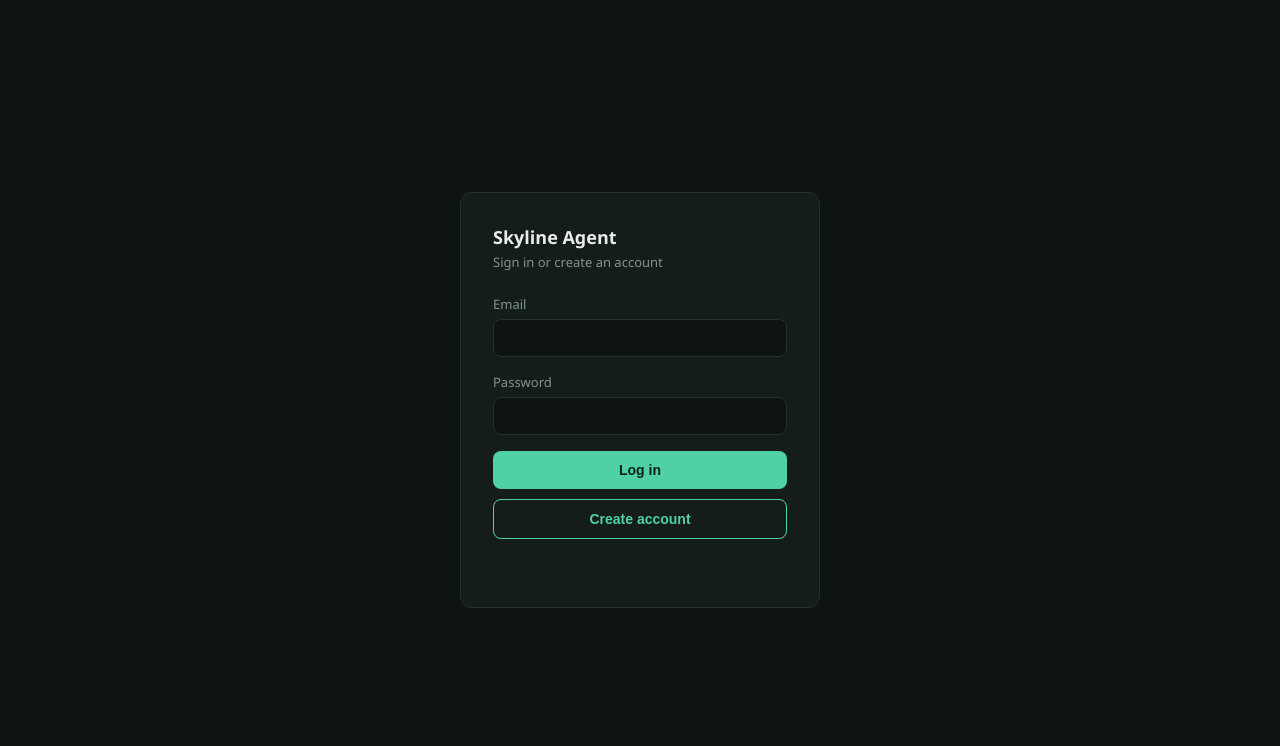
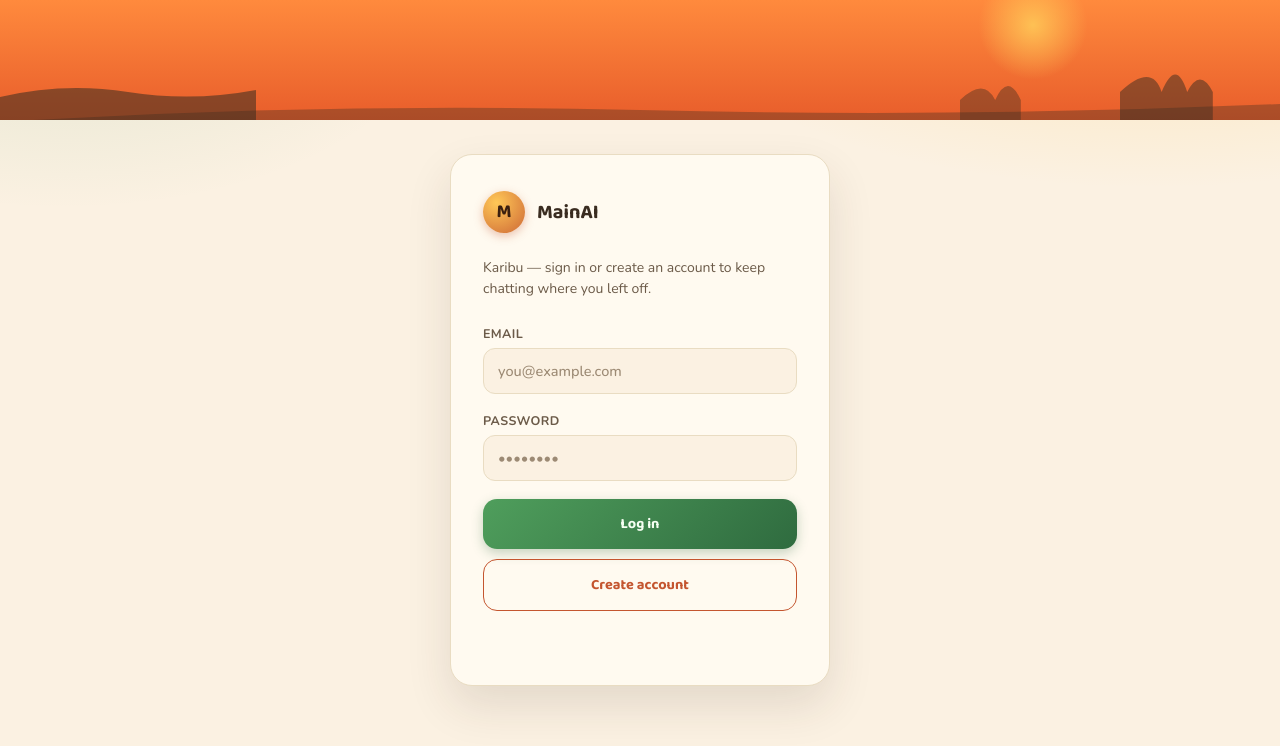
Before and after one commit to Timothyke/Questions-agent, a website: page public/login.html in a window 1280 px wide. Drawn offline with nearby package versions, Linux system fonts and the light colour scheme.

Commit message:
Add Supabase login, auth-protected chat, and persistent conversation history

```diff
--- a/public/login.html
+++ b/public/login.html
@@ -2,107 +2,220 @@
 <html lang="en">
 <head>
 <meta charset="UTF-8">
-<meta name="viewport" content="width=device-width, initial-scale=1.0">
-<title>Log in — Skyline Agent</title>
+<meta name="viewport" content="width=device-width, initial-scale=1.0, viewport-fit=cover">
+<title>Log in — MainAI</title>
+
+<link rel="preconnect" href="https://fonts.googleapis.com">
+<link href="https://fonts.googleapis.com/css2?family=Baloo+2:wght@500;600;700;800&family=Nunito:wght@400;500;600;700&display=swap" rel="stylesheet">
 <script src="https://cdn.jsdelivr.net/npm/@supabase/supabase-js@2"></script>
+
 <style>
   :root {
-    --bg: #0e1414;
-    --panel: #151c1c;
-    --line: #26312f;
-    --text: #e8ede9;
-    --muted: #7f9490;
-    --accent: #4fd1a5;
+    --sand: #fbf1e2;
+    --sand-deep: #f3e3c9;
+    --cream: #fffaf0;
+    --bark: #3a2c20;
+    --bark-soft: #6b5a48;
+    --muted: #9c8a74;
+    --sunset: #ff8a3d;
+    --sunset-deep: #e85d2b;
+    --sun: #ffc857;
+    --acacia: #2f6b3f;
+    --leaf: #4f9e5c;
+    --leaf-dim: rgba(79,158,92,0.14);
+    --earth: #c4552f;
+    --earth-dim: rgba(196,85,47,0.12);
+    --line: #e9dcc2;
+    --danger: #d64545;
+    --danger-dim: #fdf1f1;
   }
-  * { box-sizing: border-box; }
+
+  * { box-sizing: border-box; margin: 0; padding: 0; }
+
   body {
-    margin: 0;
-    background: var(--bg);
-    color: var(--text);
-    font-family: "Segoe UI", system-ui, sans-serif;
-    height: 100vh;
+    background:
+      radial-gradient(900px 420px at 90% -8%, rgba(255,200,87,0.35), transparent 60%),
+      radial-gradient(700px 380px at 5% 0%, rgba(79,158,92,0.14), transparent 55%),
+      var(--sand);
+    color: var(--bark);
+    font-family: 'Nunito', -apple-system, BlinkMacSystemFont, "Segoe UI", Roboto, sans-serif;
+    min-height: 100vh;
+    display: flex;
+    flex-direction: column;
+  }
+
+  .savanna-band {
+    position: relative;
+    height: 120px;
+    flex-shrink: 0;
+    background: linear-gradient(180deg, var(--sunset) 0%, var(--sunset-deep) 100%);
+    overflow: hidden;
+  }
+  .savanna-band svg { position: absolute; bottom: -2px; left: 0; width: 100%; height: 80px; }
+  .savanna-band .sun-glow {
+    position: absolute;
+    top: -30px; right: 15%;
+    width: 110px; height: 110px;
+    border-radius: 50%;
+    background: radial-gradient(circle, var(--sun), transparent 70%);
+    opacity: 0.9;
+  }
+
+  main {
+    flex: 1;
     display: flex;
     align-items: center;
     justify-content: center;
+    padding: 30px 20px 60px;
+    margin-top: -50px;
   }
+
   .card {
-    background: var(--panel);
+    background: var(--cream);
     border: 1px solid var(--line);
-    border-radius: 12px;
-    padding: 32px;
+    border-radius: 22px;
+    padding: 36px 32px;
     width: 100%;
-    max-width: 360px;
+    max-width: 380px;
+    box-shadow: 0 20px 45px rgba(58,44,32,0.12);
   }
+
+  .brand {
+    display: flex;
+    align-items: center;
+    gap: 12px;
+    margin-bottom: 24px;
+  }
+
+  .logo-mark {
+    width: 42px; height: 42px;
+    border-radius: 50%;
+    background: radial-gradient(circle at 32% 28%, var(--sun), var(--earth) 120%);
+    display: flex; align-items: center; justify-content: center;
+    font-family: 'Baloo 2', sans-serif;
+    font-weight: 700;
+    font-size: 19px;
+    color: #3a1f0f;
+    flex-shrink: 0;
+    box-shadow: 0 3px 10px rgba(196,85,47,0.35);
+  }
+
   h1 {
-    font-size: 18px;
-    margin: 0 0 4px;
+    font-family: 'Baloo 2', sans-serif;
+    font-size: 20px;
+    font-weight: 700;
+    color: var(--bark);
   }
+
   p.sub {
-    color: var(--muted);
-    font-size: 13px;
-    margin: 0 0 24px;
+    color: var(--bark-soft);
+    font-size: 14px;
+    margin-bottom: 26px;
+    line-height: 1.5;
   }
+
   label {
-    font-size: 13px;
-    color: var(--muted);
+    font-size: 12.5px;
+    font-weight: 700;
+    color: var(--bark-soft);
+    text-transform: uppercase;
+    letter-spacing: 0.03em;
     display: block;
     margin-bottom: 6px;
   }
+
   input {
     width: 100%;
-    background: #0e1414;
-    border: 1px solid var(--line);
-    color: var(--text);
-    padding: 10px 12px;
-    border-radius: 8px;
-    font-size: 14px;
-    margin-bottom: 16px;
+    background: var(--sand);
+    border: 1.5px solid var(--line);
+    color: var(--bark);
+    padding: 12px 14px;
+    border-radius: 12px;
+    font-family: 'Nunito', sans-serif;
+    font-size: 14.5px;
+    font-weight: 500;
+    margin-bottom: 18px;
     outline: none;
+    transition: border-color 0.2s, box-shadow 0.2s;
   }
-  input:focus { border-color: var(--accent); }
+  input::placeholder { color: var(--muted); }
+  input:focus {
+    border-color: var(--leaf);
+    box-shadow: 0 0 0 3px var(--leaf-dim);
+  }
+
   button {
     width: 100%;
-    background: var(--accent);
-    color: #06231a;
     border: none;
-    padding: 11px;
-    border-radius: 8px;
-    font-weight: 600;
-    font-size: 14px;
+    padding: 13px;
+    border-radius: 14px;
+    font-weight: 700;
+    font-size: 14.5px;
     cursor: pointer;
+    font-family: 'Baloo 2', sans-serif;
     margin-bottom: 10px;
+    transition: transform 0.12s ease, box-shadow 0.12s ease;
   }
-  button.secondary {
+  button:active { transform: scale(0.97); }
+
+  #login-btn {
+    background: linear-gradient(135deg, var(--leaf), var(--acacia));
+    color: #f5fff2;
+    box-shadow: 0 4px 12px rgba(47,107,63,0.28);
+  }
+  #login-btn:hover { box-shadow: 0 6px 16px rgba(47,107,63,0.35); transform: translateY(-1px); }
+
+  #signup-btn {
     background: transparent;
-    color: var(--accent);
-    border: 1px solid var(--accent);
+    color: var(--earth);
+    border: 1.5px solid var(--earth);
   }
+  #signup-btn:hover { background: var(--earth-dim); }
+
   #status {
     font-size: 13px;
-    color: var(--muted);
+    color: var(--bark-soft);
     min-height: 18px;
-    margin-top: 8px;
+    margin-top: 10px;
+    text-align: center;
+    font-weight: 600;
+    line-height: 1.5;
   }
-  #status.error { color: #e07a7a; }
+  #status.error { color: var(--danger); }
 </style>
 </head>
 <body>
 
+<div class="savanna-band">
+  <div class="sun-glow"></div>
+  <svg viewBox="0 0 800 80" preserveAspectRatio="none" xmlns="http://www.w3.org/2000/svg">
+    <path d="M0,80 L0,55 Q40,40 80,50 T160,48 L160,80 Z" fill="rgba(58,44,32,0.55)"/>
+    <path d="M700,80 L700,50 Q720,20 726,50 Q735,15 742,50 Q750,25 758,50 L758,80 Z" fill="rgba(58,44,32,0.5)"/>
+    <path d="M600,80 L600,58 Q615,35 622,58 Q630,30 638,58 L638,80 Z" fill="rgba(58,44,32,0.4)"/>
+    <path d="M0,80 Q200,60 400,68 T800,62 L800,80 Z" fill="rgba(58,44,32,0.35)"/>
+  </svg>
+</div>
+
+<main>
   <div class="card">
-  <h1>Skyline Agent</h1>
-  <p class="sub">Sign in or create an account</p>
+    <div class="brand">
+      <div class="logo-mark">M</div>
+      <h1>MainAI</h1>
+    </div>
+    <p class="sub">Karibu — sign in or create an account to keep chatting where you left off.</p>
 
     <label for="email">Email</label>
-  <input id="email" type="email" autocomplete="email" />
+    <input id="email" type="email" placeholder="you@example.com" autocomplete="email" />
 
     <label for="password">Password</label>
-  <input id="password" type="password" autocomplete="current-password" />
+    <input id="password" type="password" placeholder="••••••••" autocomplete="current-password" />
 
     <button id="login-btn">Log in</button>
-  <button id="signup-btn" class="secondary">Create account</button>
+    <button id="signup-btn">Create account</button>
 
     <div id="status"></div>
   </div>
+</main>
 
 <script>
   const SUPABASE_URL = "https://nnbnvjbijoxazjugombn.supabase.co";
@@ -116,7 +229,6 @@
     statusEl.className = isError ? "error" : "";
   }
 
-  // If already logged in, skip straight to the chat
   client.auth.getSession().then(({ data }) => {
     if (data.session) window.location.href = "/index.html";
   });
```
Lines whose indentation alone changed are shown as unchanged.
